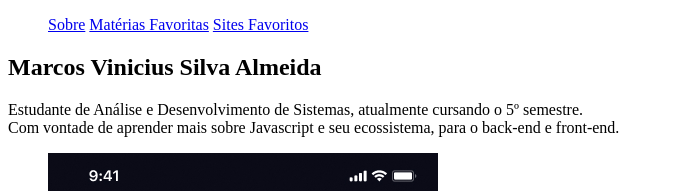
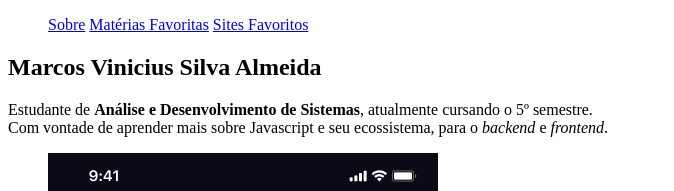
Before and after one commit to marcossial/exercicios-prog-web, a plain HTML site: page modulo_01/aula_03/meu-site/index.html in a window 1280 px wide. Shown: the top 191 px of the page, without its empty margins (0-674 px from the left). Drawn offline with Linux system fonts and the light colour scheme.

Commit message:
aula_03 refatorada

```diff
--- a/modulo_01/aula_03/meu-site/index.html
+++ b/modulo_01/aula_03/meu-site/index.html
@@ -19,8 +19,8 @@
         <section id="sobre">
             <h1>Marcos Vinicius Silva Almeida</h1>
             <p>
-                Estudante de Análise e Desenvolvimento de Sistemas, atualmente cursando o 5º semestre. <br>
-                Com vontade de aprender mais sobre Javascript e seu ecossistema, para o back-end e front-end. <br>
+                Estudante de <strong>Análise e Desenvolvimento de Sistemas</strong>, atualmente cursando o 5º semestre. <br>
+                Com vontade de aprender mais sobre Javascript e seu ecossistema, para o <em>backend</em> e <em>frontend</em>. <br>
             </p>
             <figure>
                 <img src="imagens/home.jpg" alt="BIGGER BET">
```
